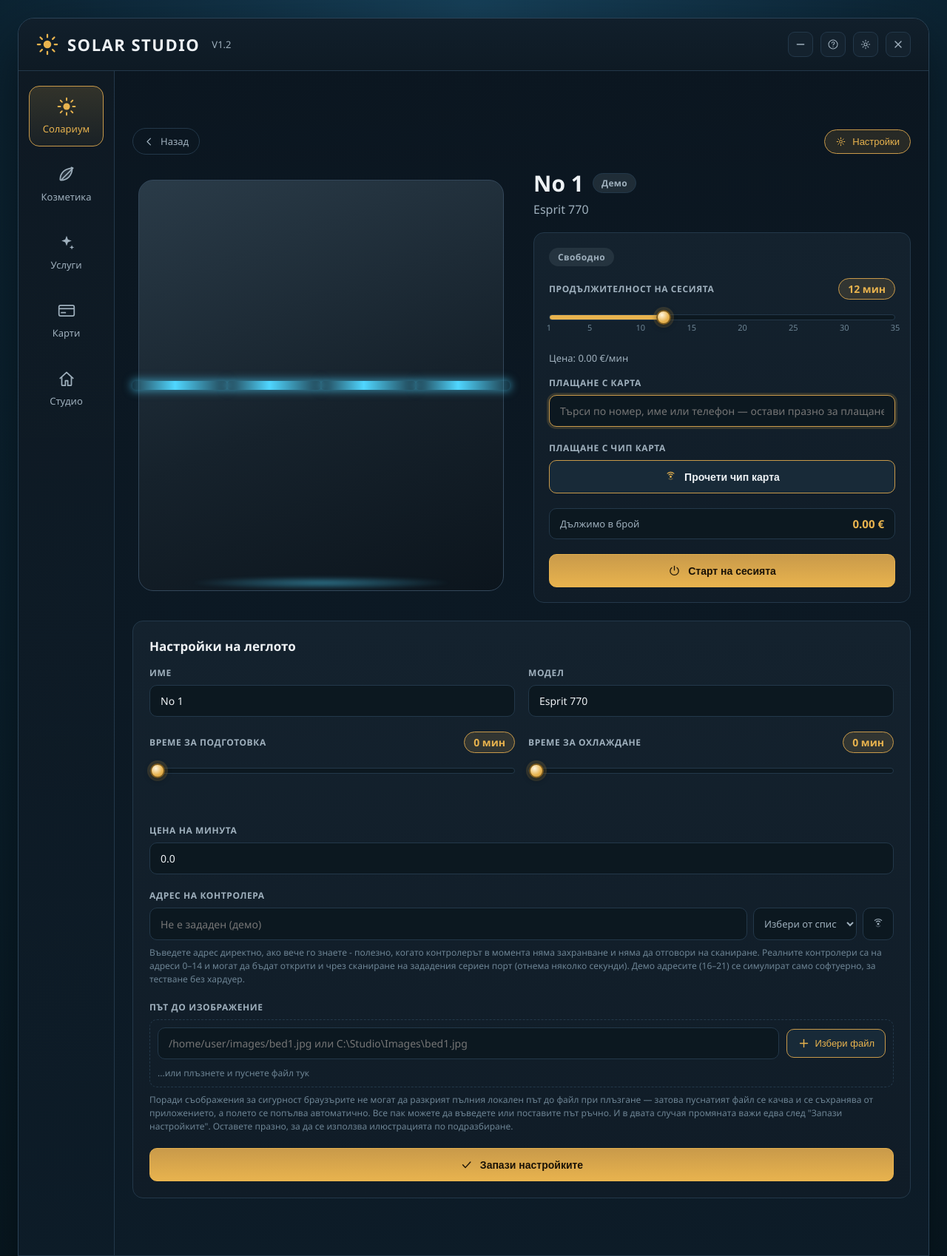
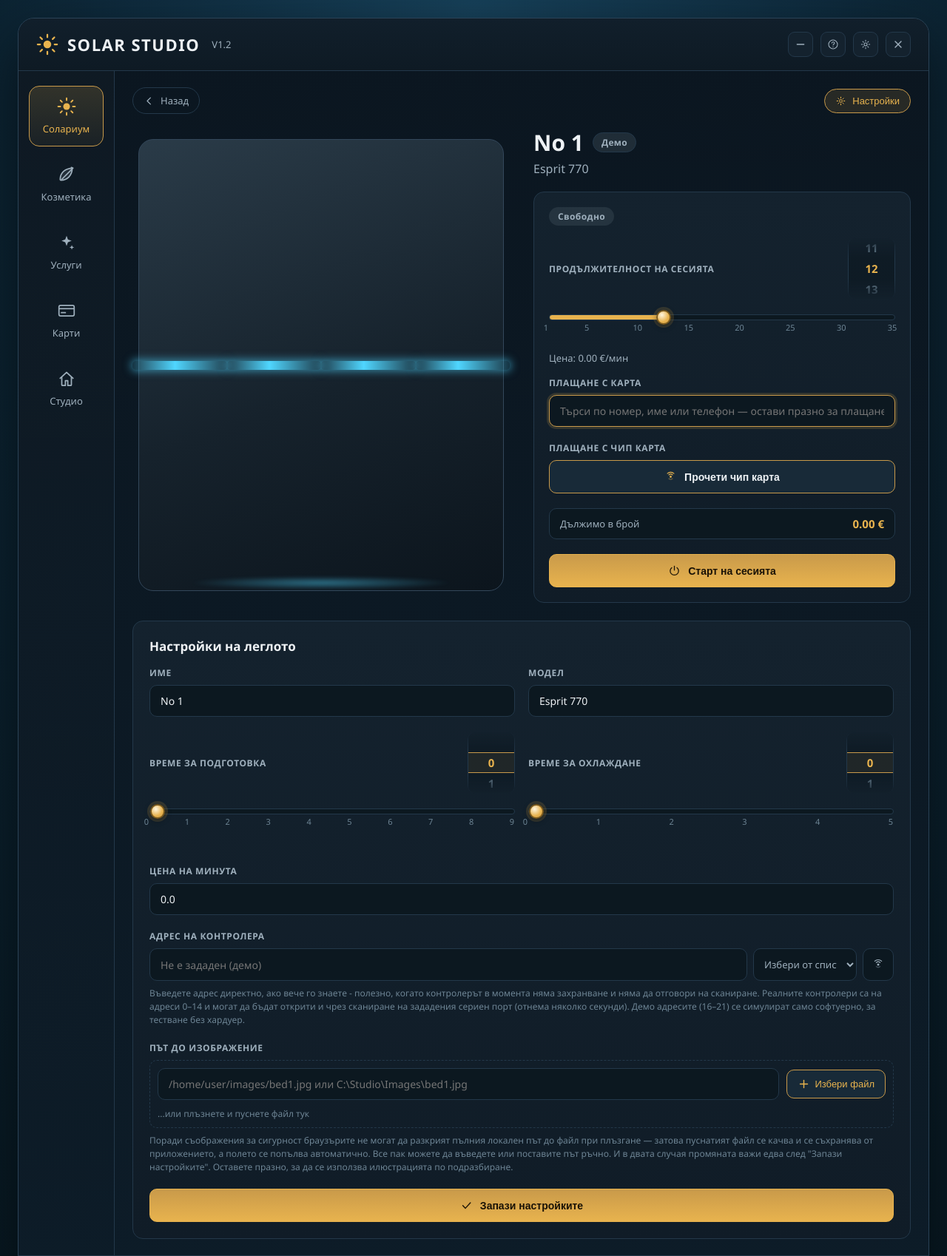
Before and after one commit to dimitarm1/SolarStud, a Flask app: page /bed/1 in a window 1280 px wide, after a click on "Настройки". Shown: the top 1698 px of the page at 74% size. Run offline with Flask 3, Linux system fonts and the light colour scheme; data comes from the database, SQL or seed files in the repository; data that the repository does not hold is empty; parts of the project's set-up code (start-up, migrations or seed data) failed here and were passed over.

Commit message:
Add drum selector for time and clickable stop positions

```diff
--- a/app/static/css/style.css
+++ b/app/static/css/style.css
@@ -900,15 +900,88 @@
   right: 0;
   top: 16px;
   height: 16px;
+  /* The row itself stays click-through (it's an overlay across the
+     whole track), but each tick button below opts back in with its
+     own pointer-events so the numbers are individually clickable. */
   pointer-events: none;
 }
 
 .slider-field__tick {
+  all: unset;
   position: absolute;
   transform: translateX(-50%);
   font-size: 11px;
   color: var(--text-faint);
   font-variant-numeric: tabular-nums;
+  cursor: pointer;
+  pointer-events: auto;
+  padding: 2px 4px;
+  margin: -2px -4px;
+  border-radius: 4px;
+  transition: color 0.1s, background 0.1s;
+}
+
+.slider-field__tick:hover,
+.slider-field__tick:focus-visible {
+  color: var(--gold);
+  background: rgba(232, 179, 78, 0.12);
+}
+
+/* Drum picker - a scroll-snap wheel that replaces the plain-text value
+   badge on session-length/prep-min/cool-min (see initDrumPicker in
+   main.js). A second, more precise way to set the same underlying
+   range input that dragging the slider or clicking a tick already do,
+   all three kept in sync through the input's own native "input" event. */
+.drum-picker__viewport {
+  position: relative;
+  width: 64px;
+  height: 84px;
+  overflow-y: scroll;
+  scroll-snap-type: y mandatory;
+  scrollbar-width: none;
+  border-radius: var(--radius-sm);
+  background: rgba(12, 24, 32, 0.6);
+  border: 1px solid var(--border);
+  -webkit-mask-image: linear-gradient(to bottom, transparent 0, #000 28px, #000 56px, transparent 84px);
+  mask-image: linear-gradient(to bottom, transparent 0, #000 28px, #000 56px, transparent 84px);
+}
+
+.drum-picker__viewport::-webkit-scrollbar { display: none; }
+
+.drum-picker__list {
+  padding: 28px 0;
+}
+
+.drum-picker__item {
+  all: unset;
+  box-sizing: border-box;
+  display: flex;
+  align-items: center;
+  justify-content: center;
+  width: 100%;
+  height: 28px;
+  scroll-snap-align: center;
+  font-size: 15px;
+  font-weight: 700;
+  color: var(--text-faint);
+  font-variant-numeric: tabular-nums;
+  cursor: pointer;
+}
+
+.drum-picker__item--active {
+  color: var(--gold);
+}
+
+.drum-picker__highlight {
+  position: absolute;
+  left: 0;
+  right: 0;
+  top: 28px;
+  height: 28px;
+  border-top: 1px solid var(--gold-soft);
+  border-bottom: 1px solid var(--gold-soft);
+  background: rgba(232, 179, 78, 0.08);
+  pointer-events: none;
 }
 
 .action-btn {
--- a/app/static/js/main.js
+++ b/app/static/js/main.js
@@ -44,6 +44,120 @@
     update();
   });
 
+  // Drum picker: a scroll-snap vertical wheel, replacing the plain-text
+  // value badge on session-length/prep-min/cool-min (data-drum="true")
+  // with a spinnable one. It's a second, more precise way to set the
+  // same underlying range input that dragging the slider or clicking a
+  // tick mark already do - all three stay in sync purely through the
+  // input's own native "input" event, so neither this nor the tick
+  // handler below needs to know about price recompute, fill %, or any
+  // other listener already attached elsewhere (session-length's cash-due
+  // recompute, for one) - dispatching that event is enough for all of
+  // it to just happen, same as if the slider had been dragged by hand.
+  const DRUM_ROW_H = 28;
+  const drumResyncFns = [];
+
+  function initDrumPicker(input) {
+    const valueEl = document.getElementById(input.dataset.valueTarget);
+    if (!valueEl) return;
+    const min = Number(input.min);
+    const max = Number(input.max);
+
+    const viewport = document.createElement("div");
+    viewport.className = "drum-picker__viewport";
+    const list = document.createElement("div");
+    list.className = "drum-picker__list";
+    for (let v = min; v <= max; v++) {
+      const item = document.createElement("button");
+      item.type = "button";
+      item.className = "drum-picker__item";
+      item.textContent = String(v);
+      item.dataset.value = String(v);
+      list.appendChild(item);
+    }
+    viewport.appendChild(list);
+    const highlight = document.createElement("div");
+    highlight.className = "drum-picker__highlight";
+    viewport.appendChild(highlight);
+    const container = document.createElement("div");
+    container.className = "drum-picker";
+    container.appendChild(viewport);
+    valueEl.replaceWith(container);
+
+    let syncingFromInput = false;
+    let settleTimer = null;
+
+    function setActiveItem(value) {
+      list.querySelectorAll(".drum-picker__item--active").forEach((el) => {
+        el.classList.remove("drum-picker__item--active");
+      });
+      const item = list.querySelector(`[data-value="${value}"]`);
+      if (item) item.classList.add("drum-picker__item--active");
+    }
+
+    function scrollToValue(value, smooth) {
+      const clamped = Math.max(min, Math.min(max, Math.round(value)));
+      viewport.scrollTo({ top: (clamped - min) * DRUM_ROW_H, behavior: smooth ? "smooth" : "auto" });
+      setActiveItem(clamped);
+    }
+
+    function valueFromScroll() {
+      const idx = Math.round(viewport.scrollTop / DRUM_ROW_H);
+      return min + Math.max(0, Math.min(max - min, idx));
+    }
+
+    viewport.addEventListener("scroll", () => {
+      if (syncingFromInput) return;
+      clearTimeout(settleTimer);
+      settleTimer = setTimeout(() => {
+        const value = valueFromScroll();
+        setActiveItem(value);
+        if (Number(input.value) !== value) {
+          input.value = String(value);
+          input.dispatchEvent(new Event("input", { bubbles: true }));
+        }
+      }, 120);
+    });
+
+    list.addEventListener("click", (evt) => {
+      const item = evt.target.closest(".drum-picker__item");
+      if (!item) return;
+      scrollToValue(Number(item.dataset.value), true);
+    });
+
+    viewport.addEventListener("keydown", (evt) => {
+      if (evt.key !== "ArrowUp" && evt.key !== "ArrowDown") return;
+      evt.preventDefault();
+      const delta = evt.key === "ArrowUp" ? -1 : 1;
+      scrollToValue(Number(input.value) + delta, true);
+    });
+
+    input.addEventListener("input", () => {
+      syncingFromInput = true;
+      scrollToValue(Number(input.value), false);
+      clearTimeout(settleTimer);
+      settleTimer = setTimeout(() => { syncingFromInput = false; }, 150);
+    });
+
+    const resync = () => scrollToValue(Number(input.value), false);
+    drumResyncFns.push(resync);
+    resync();
+  }
+
+  document.querySelectorAll('.range-input[data-drum="true"]').forEach(initDrumPicker);
+
+  // Clicking a tick-mark number jumps the slider straight there - same
+  // "set .value, dispatch a real input event" approach as the drum
+  // picker above, so it's automatically in sync with both.
+  document.querySelectorAll(".slider-field__tick[data-for]").forEach((tick) => {
+    const input = document.getElementById(tick.dataset.for);
+    if (!input) return;
+    tick.addEventListener("click", () => {
+      input.value = tick.dataset.value;
+      input.dispatchEvent(new Event("input", { bubbles: true }));
+    });
+  });
+
   // Settings panel toggle on the bed detail page
   const settingsToggle = document.getElementById("settings-toggle");
   const settingsPanel = document.getElementById("bed-settings-panel");
@@ -53,6 +167,11 @@
       settingsPanel.hidden = !willOpen;
       settingsToggle.setAttribute("aria-expanded", String(willOpen));
       settingsToggle.classList.toggle("settings-toggle--open", willOpen);
+      // prep-min/cool-min's drum pickers were initialized while this
+      // panel was hidden (display:none) - scrolling a hidden element
+      // doesn't reliably stick, so re-apply their position now that it
+      // actually has layout.
+      if (willOpen) drumResyncFns.forEach((fn) => fn());
     });
   }
 
--- a/app/templates/bed_detail.html
+++ b/app/templates/bed_detail.html
@@ -125,11 +125,13 @@
                 value="{{ session_default }}"
                 data-value-target="session-length-value"
                 data-suffix=" мин"
+                data-drum="true"
                 style="--fill: {{ ((session_default - session_min) / (session_max - session_min) * 100) }}%"
               >
               <div class="slider-field__ticks">
                 {% for t in [session_min, 5, 10, 15, 20, 25, 30, session_max] %}
-                <span class="slider-field__tick" style="left: {{ ((t - session_min) / (session_max - session_min) * 100) }}%">{{ t }}</span>
+                <button type="button" class="slider-field__tick" data-for="session-length" data-value="{{ t }}"
+                        style="left: {{ ((t - session_min) / (session_max - session_min) * 100) }}%">{{ t }}</button>
                 {% endfor %}
               </div>
             </div>
@@ -262,8 +264,14 @@
           <div class="slider-field__track-wrap">
             <input class="range-input" type="range" name="prep_min" id="prep-min"
                    min="{{ prep_min_bound }}" max="{{ prep_max_bound }}" step="1" value="{{ bed.prep_min }}"
-                   data-value-target="prep-min-value" data-suffix=" мин"
+                   data-value-target="prep-min-value" data-suffix=" мин" data-drum="true"
                    style="--fill: {{ ((bed.prep_min - prep_min_bound) / (prep_max_bound - prep_min_bound) * 100) }}%">
+            <div class="slider-field__ticks">
+              {% for t in range(prep_min_bound, prep_max_bound + 1) %}
+              <button type="button" class="slider-field__tick" data-for="prep-min" data-value="{{ t }}"
+                      style="left: {{ ((t - prep_min_bound) / (prep_max_bound - prep_min_bound) * 100) }}%">{{ t }}</button>
+              {% endfor %}
+            </div>
           </div>
         </div>
 
@@ -275,8 +283,14 @@
           <div class="slider-field__track-wrap">
             <input class="range-input" type="range" name="cool_min" id="cool-min"
                    min="{{ cool_min_bound }}" max="{{ cool_max_bound }}" step="1" value="{{ bed.cool_min }}"
-                   data-value-target="cool-min-value" data-suffix=" мин"
+                   data-value-target="cool-min-value" data-suffix=" мин" data-drum="true"
                    style="--fill: {{ ((bed.cool_min - cool_min_bound) / (cool_max_bound - cool_min_bound) * 100) }}%">
+            <div class="slider-field__ticks">
+              {% for t in range(cool_min_bound, cool_max_bound + 1) %}
+              <button type="button" class="slider-field__tick" data-for="cool-min" data-value="{{ t }}"
+                      style="left: {{ ((t - cool_min_bound) / (cool_max_bound - cool_min_bound) * 100) }}%">{{ t }}</button>
+              {% endfor %}
+            </div>
           </div>
         </div>
       </div>
```
